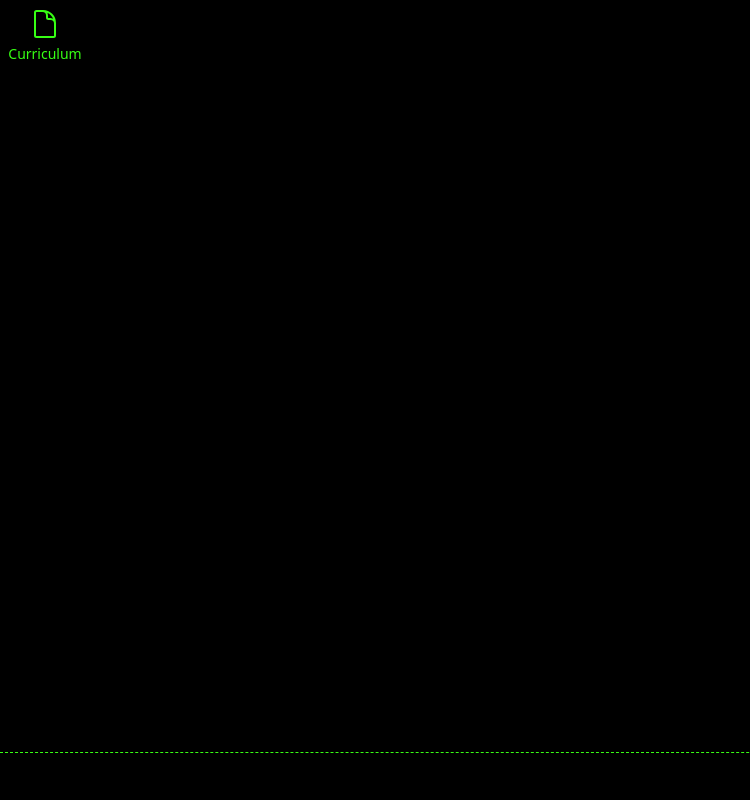
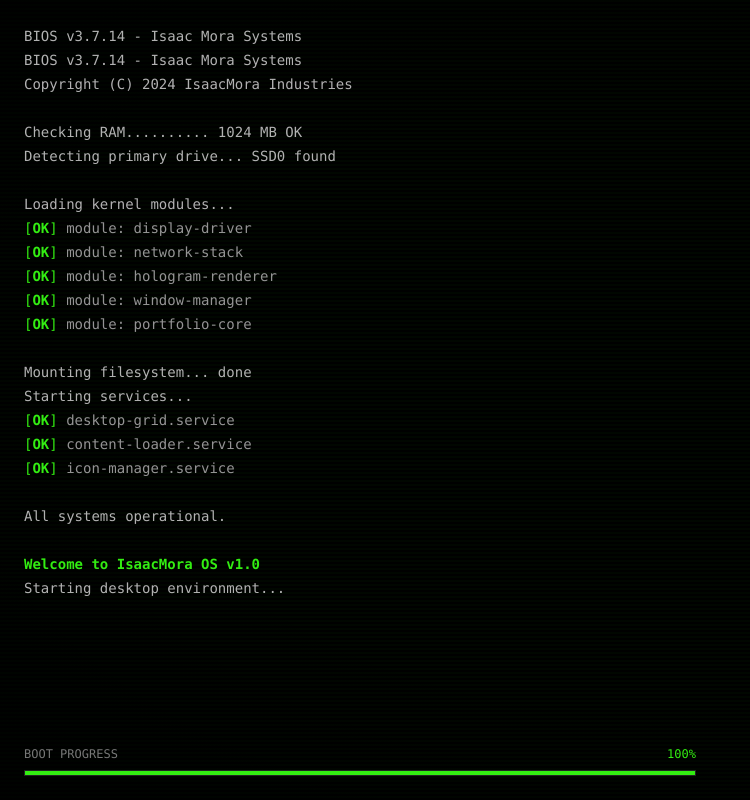
Before and after one commit to IsaacMora12/porfolio, a React app: page / in a window 1280 px wide. Shown: the whole page, without its empty margins (0-750 px from the left). Built offline with nearby package versions, Linux system fonts and the light colour scheme; the HTML template or start-up script is replaced by a standard one.

Commit message:
feat: add retro OS boot splash screen
Introduce BootScreen component and integrate into Desktop.

```diff
--- /dev/null
+++ b/src/componets/BootScreen.tsx
@@ -0,0 +1,173 @@
+import { useState, useEffect, useCallback } from 'react';
+
+interface BootScreenProps {
+  onBootComplete: () => void;
+  minDuration?: number;
+}
+
+const BOOT_LINES = [
+  { text: 'BIOS v3.7.14 - Isaac Mora Systems', delay: 0 },
+  { text: 'Copyright (C) 2024 IsaacMora Industries', delay: 150 },
+  { text: '', delay: 200 },
+  { text: 'Checking RAM.......... 1024 MB OK', delay: 400 },
+  { text: 'Detecting primary drive... SSD0 found', delay: 300 },
+  { text: '', delay: 100 },
+  { text: 'Loading kernel modules...', delay: 350 },
+  { text: '  [OK] module: display-driver', delay: 200 },
+  { text: '  [OK] module: network-stack', delay: 180 },
+  { text: '  [OK] module: hologram-renderer', delay: 220 },
+  { text: '  [OK] module: window-manager', delay: 200 },
+  { text: '  [OK] module: portfolio-core', delay: 250 },
+  { text: '', delay: 100 },
+  { text: 'Mounting filesystem... done', delay: 300 },
+  { text: 'Starting services...', delay: 250 },
+  { text: '  [OK] desktop-grid.service', delay: 200 },
+  { text: '  [OK] content-loader.service', delay: 180 },
+  { text: '  [OK] icon-manager.service', delay: 200 },
+  { text: '', delay: 100 },
+  { text: 'All systems operational.', delay: 300 },
+  { text: '', delay: 100 },
+  { text: 'Welcome to IsaacMora OS v1.0', delay: 400 },
+  { text: 'Starting desktop environment...', delay: 500 },
+];
+
+export default function BootScreen({ onBootComplete, minDuration = 3000 }: BootScreenProps) {
+  const [visibleLines, setVisibleLines] = useState<string[]>([]);
+  const [bootProgress, setBootProgress] = useState(0);
+  const [cursorVisible, setCursorVisible] = useState(true);
+  const [fadeOut, setFadeOut] = useState(false);
+
+  // Blinking cursor
+  useEffect(() => {
+    const interval = setInterval(() => {
+      setCursorVisible((prev) => !prev);
+    }, 530);
+    return () => clearInterval(interval);
+  }, []);
+
+  const startFadeOut = useCallback(() => {
+    setFadeOut(true);
+    setTimeout(() => {
+      onBootComplete();
+    }, 600);
+  }, [onBootComplete]);
+
+  // Boot sequence
+  useEffect(() => {
+    const bootStart = Date.now();
+    let lineIndex = 0;
+    let totalDelay = 0;
+    const timeouts: ReturnType<typeof setTimeout>[] = [];
+
+    BOOT_LINES.forEach((line, i) => {
+      totalDelay += line.delay;
+      const timeout = setTimeout(() => {
+        setVisibleLines((prev) => [...prev, line.text]);
+        setBootProgress(Math.round(((i + 1) / BOOT_LINES.length) * 100));
+        lineIndex = i;
+
+        // If last line
+        if (i === BOOT_LINES.length - 1) {
+          const elapsed = Date.now() - bootStart;
+          const remaining = Math.max(0, minDuration - elapsed);
+          const finishTimeout = setTimeout(() => {
+            startFadeOut();
+          }, remaining + 300);
+          timeouts.push(finishTimeout);
+        }
+      }, totalDelay);
+      timeouts.push(timeout);
+    });
+
+    return () => {
+      timeouts.forEach(clearTimeout);
+    };
+  }, [minDuration, startFadeOut]);
+
+  return (
+    <section
+      className={`fixed inset-0 z-[9999] bg-black flex flex-col transition-opacity duration-500 ${
+        fadeOut ? 'opacity-0' : 'opacity-100'
+      }`}
+      aria-label="System boot screen"
+    >
+      {/* Scan lines overlay */}
+      <div
+        className="pointer-events-none absolute inset-0"
+        style={{
+          background:
+            'repeating-linear-gradient(0deg, transparent, transparent 2px, rgba(55, 255, 20, 0.03) 2px, rgba(55, 255, 20, 0.03) 4px)',
+          zIndex: 1,
+        }}
+      />
+
+      {/* CRT vignette */}
+      <div
+        className="pointer-events-none absolute inset-0"
+        style={{
+          background:
+            'radial-gradient(ellipse at center, transparent 50%, rgba(0,0,0,0.6) 100%)',
+          zIndex: 2,
+        }}
+      />
+
+      {/* Boot text area */}
+      <div className="flex-1 overflow-hidden p-6 font-mono text-sm relative" style={{ zIndex: 3 }}>
+        <div className="max-w-2xl">
+          {visibleLines.map((line, i) => (
+            <div key={i} className="leading-6" style={{ minHeight: '1.5rem' }}>
+              {line.includes('[OK]') ? (
+                <span>
+                  <span className="text-oldgreen">{'  ['}
+                    <span className="font-bold">OK</span>
+                    {'] '}</span>
+                  <span style={{ color: '#a0a0a0' }}>
+                    {line.replace('  [OK] ', '')}
+                  </span>
+                </span>
+              ) : line.startsWith('Welcome') ? (
+                <span className="text-oldgreen font-bold">{line}</span>
+              ) : (
+                <span style={{ color: '#c0c0c0' }}>{line}</span>
+              )}
+            </div>
+          ))}
+          {/* Blinking cursor on the last line */}
+          {!fadeOut && (
+            <span
+              className="inline-block w-2 h-4 bg-oldgreen align-middle"
+              style={{
+                opacity: cursorVisible ? 1 : 0,
+                marginLeft: '2px',
+                verticalAlign: 'text-bottom',
+              }}
+            />
+          )}
+        </div>
+      </div>
+
+      {/* Progress bar at bottom */}
+      <div className="px-6 pb-6 relative" style={{ zIndex: 3 }}>
+        <div className="max-w-2xl">
+          <div className="flex items-center justify-between mb-2">
+            <span className="font-mono text-xs" style={{ color: '#808080' }}>
+              BOOT PROGRESS
+            </span>
+            <span className="font-mono text-xs text-oldgreen">
+              {bootProgress}%
+            </span>
+          </div>
+          <div className="h-1.5 bg-neutral-900 border border-neutral-800 overflow-hidden">
+            <div
+              className="h-full bg-oldgreen transition-all duration-300 ease-out"
+              style={{
+                width: `${bootProgress}%`,
+                boxShadow: '0 0 8px rgba(55, 255, 20, 0.5)',
+              }}
+            />
+          </div>
+        </div>
+      </div>
+    </section>
+  );
+}
--- a/src/desktop.tsx
+++ b/src/desktop.tsx
@@ -3,12 +3,14 @@ import WindowComponent from './componets/window';
 import { useWindowManager } from './domain/window/useWindowManager';
 import DesktopGrid from './componets/DesktopGrid';
 import { useContent } from './domain/contentWindow/useContent';
+import BootScreen from './componets/BootScreen';
 import type { IconPosition, IconState } from './domain/icon/types';
 
 function Desktop() {
   const { windows, create, bringToFront, move, resize, close, minimize, toggleMaximize } = useWindowManager();
   const { contents } = useContent();
   const [desktopIcons, setDesktopIcons] = useState<IconState[]>([]);
+  const [isBooting, setIsBooting] = useState(true);
 
   useEffect(() => {
     if (contents && Array.isArray(contents)) {
@@ -48,6 +50,12 @@ function Desktop() {
 
   const openWindows = useMemo(() => windows.filter((w) => w.isOpen), [windows]);
   const activeWindows = useMemo(() => windows.filter((w) => !w.isActive), [windows]);
+
+  // Show boot screen until data is ready or minimum 3 seconds have passed
+  if (isBooting) {
+    return <BootScreen onBootComplete={() => setIsBooting(false)} minDuration={3000} />;
+  }
+
   if (!desktopIcons || desktopIcons.length === 0) {
     return (
       <section className="w-screen h-screen overflow-hidden bg-[--color-abbadinBlack] text-neutral-100">
```
